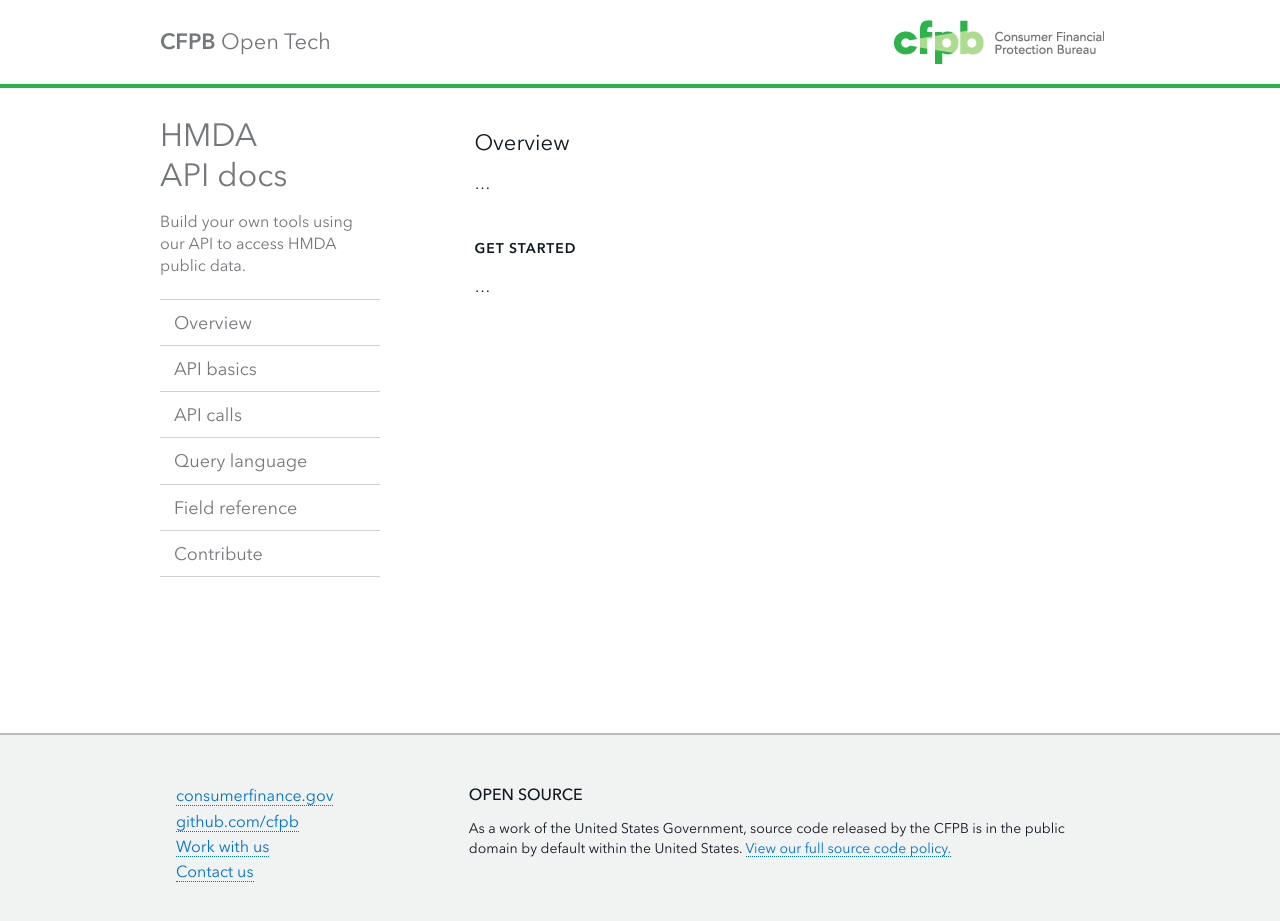
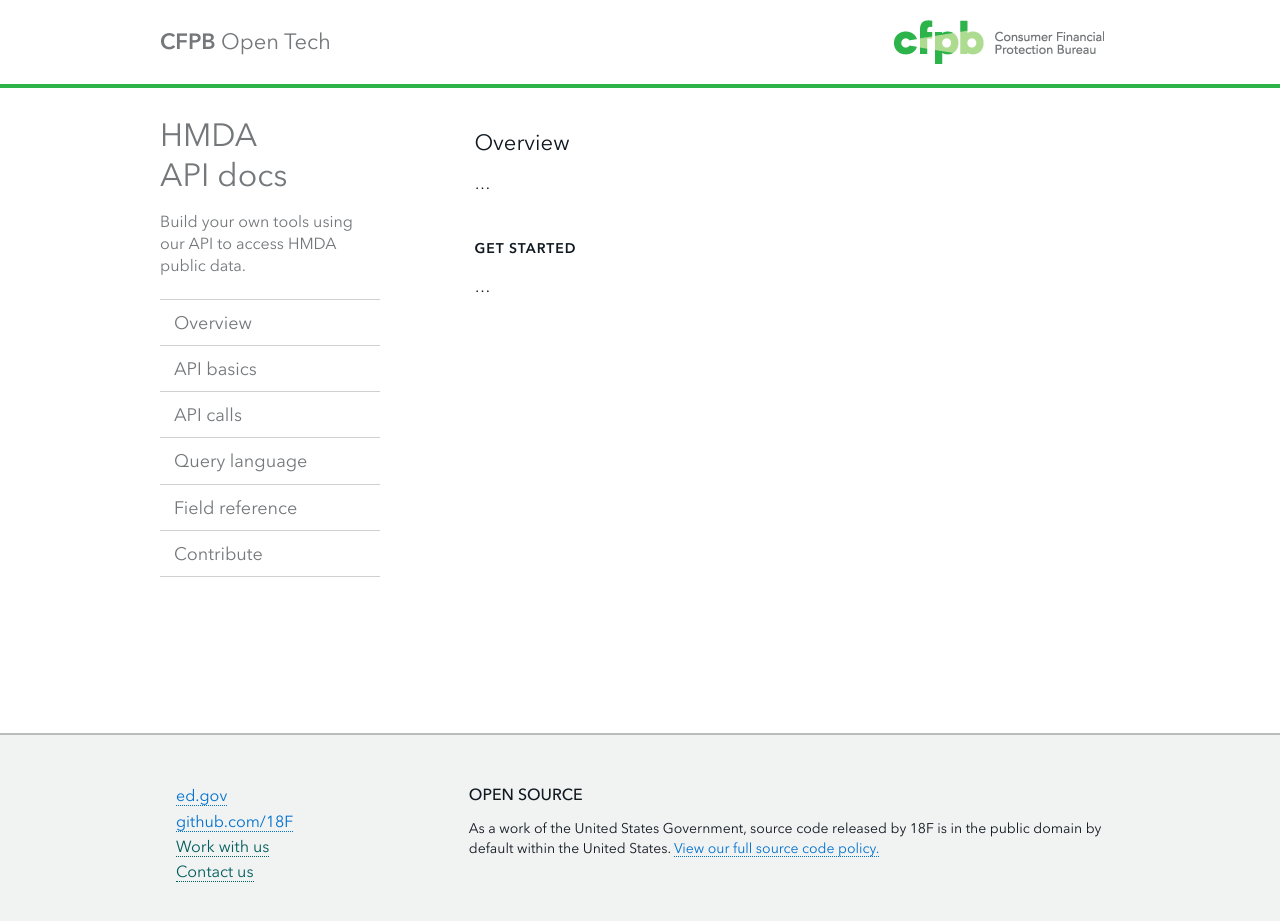
Before and after one commit to 18F/ED-Developer-Hub, a Jekyll site: the page built from hmda/index.md, in a window 1280 px wide and 940 px high. Shown: the top 921 px of the window. Built offline with Jekyll 4.4.1, drawn with Linux system fonts in a browser that asks for light colours.

Commit message:
updating material

```diff
--- a/_includes/footer.html
+++ b/_includes/footer.html
@@ -2,9 +2,9 @@
             <section class="footer-oss">
                 <h4>Open source</h4>
                 <p>
-                    As a work of the United States Government, source code released by the CFPB is in the public
+                    As a work of the United States Government, source code released by 18F is in the public
                     domain by default within the United States.
-                    <a href="https://github.com/cfpb/source-code-policy/blob/master/cfpb-source-code-policy.txt">
+                    <a href="https://github.com/18F/open-source-policy/blob/master/policy.md">
                         View our full source code policy.
                     </a>
                 </p>
@@ -14,16 +14,16 @@
             <section class="footer-links">
                 <ul>
                     <li>
-                        <a href="http://www.consumerfinance.gov/">consumerfinance.gov</a>
+                        <a href="http://www.ed.gov/">ed.gov</a>
                     </li>
                     <li>
-                        <a href="http://github.com/cfpb">github.com/cfpb</a>
+                        <a href="http://github.com/18F">github.com/18F</a>
                     </li>
                     <li>
-                        <a href="http://www.consumerfinance.gov/jobs/">Work with us</a>
+                        <a href="">Work with us</a>
                     </li>
                     <li>
-                        <a href="mailto:tech@consumerfinance.gov">Contact us</a>
+                        <a href="">Contact us</a>
                     </li>
                 </ul>
             </section>
```
